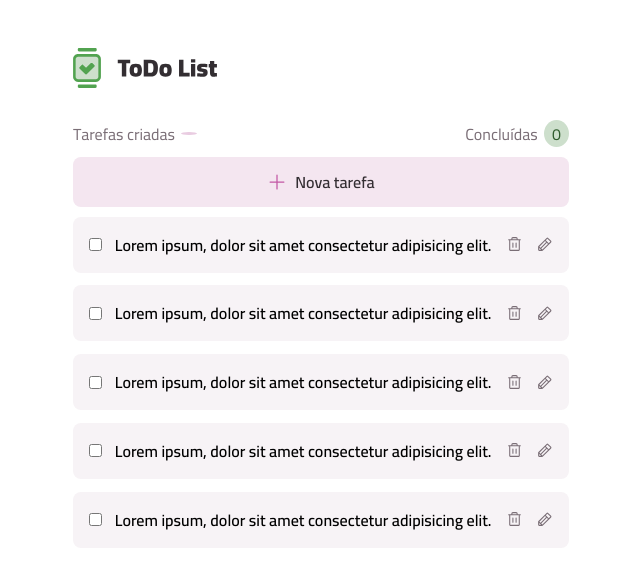
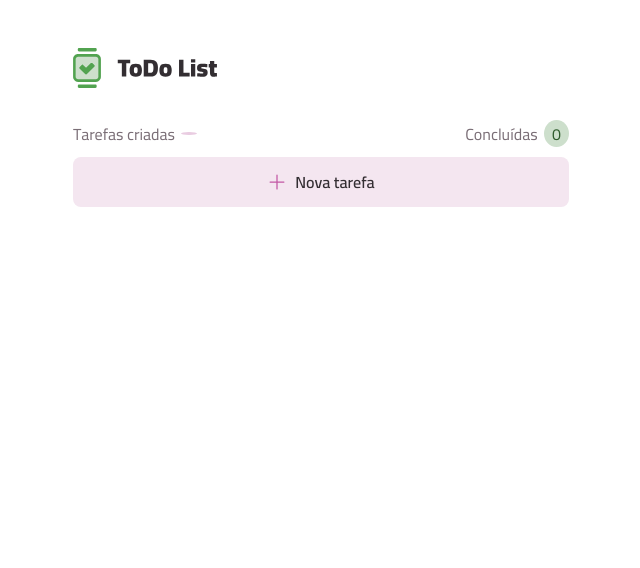
Before and after one commit to cauealb/projects-React, a React (Vite) app: page / in a window 1280 px wide. Shown: the top 568 px of the page, without its empty margins (319-959 px from the left). Built offline with nearby package versions, Linux system fonts and the light colour scheme.

Commit message:
feat: Criando uma lista para renderizar

```diff
--- a/src/App.jsx
+++ b/src/App.jsx
@@ -1,20 +1,21 @@
 import Header from "./components/Header/Header";
 import NewTask from "./components/NewTask/NewTask"
-import AppContext from "./AppContext/AppContext";
+import AppContext, { Context } from "./AppContext/AppContext";
 import Task from "./components/Task/Task";
+import { useContext } from "react";
 
 export default function App() {
+  const { listTasks } = useContext(Context)
+
   return(
     <AppContext>
       <div class="space">
         <Header />
         <NewTask />
 
-        <Task />
-        <Task />
-        <Task />
-        <Task />
-        <Task />
+        {listTasks.map(item => (
+          <Task />
+        ))}
       </div>
     </AppContext>
   )
--- a/src/AppContext/AppContext.jsx
+++ b/src/AppContext/AppContext.jsx
@@ -5,14 +5,15 @@ import useTask from "../components/Task/useTask";
 export const Context = createContext({
     taskFinish: 0,
     handleTaskFinish: () => {},
+    newTask: false,
+    handleCreateNewTask: () => {},
+    listTasks: [],
     handleNewTask: () => {},
-    newTask: false,
-    handleCreateNewTask: () => {}
 })
 
 export default function AppContext({ children }) {
     const { taskFinish, handleTaskFinish } = useTask()
-    const { newTask, handleCreateNewTask, handleNewTask} = useNewTask()
+    const { newTask, listTasks, handleCreateNewTask, handleNewTask } = useNewTask()
 
     return (
         <Context.Provider value={
@@ -21,6 +22,7 @@ export default function AppContext({ children }) {
                 handleTaskFinish,
                 newTask,
                 handleCreateNewTask,
+                listTasks,
                 handleNewTask
             }
         }>
--- a/src/components/NewTask/useNewTask.js
+++ b/src/components/NewTask/useNewTask.js
@@ -22,6 +22,8 @@ export default function useNewTask() {
     return {
         newTask,
         handleCreateNewTask,
+        handleNewTask,
+        listTasks,
         handleNewTask
     }
 }
```
